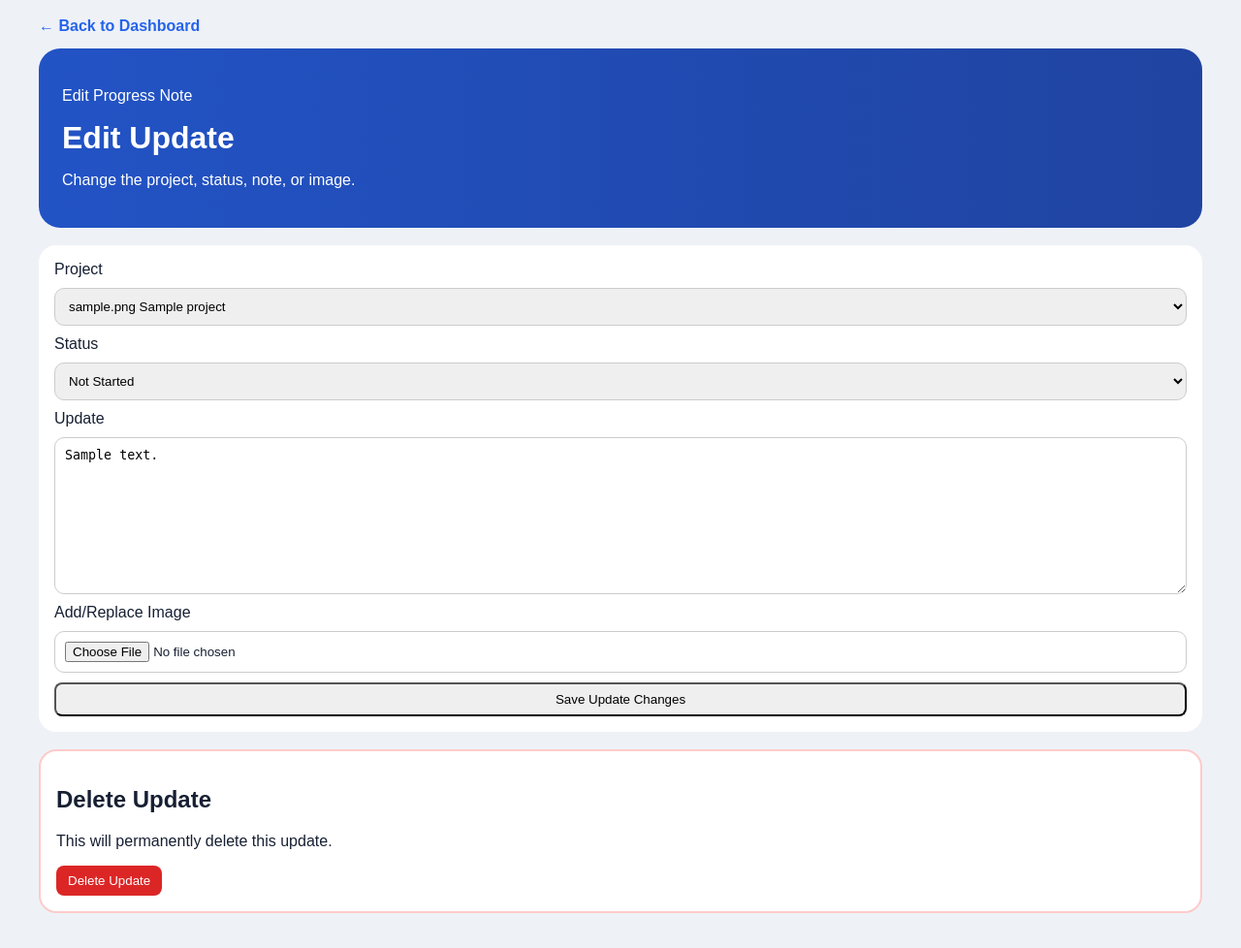
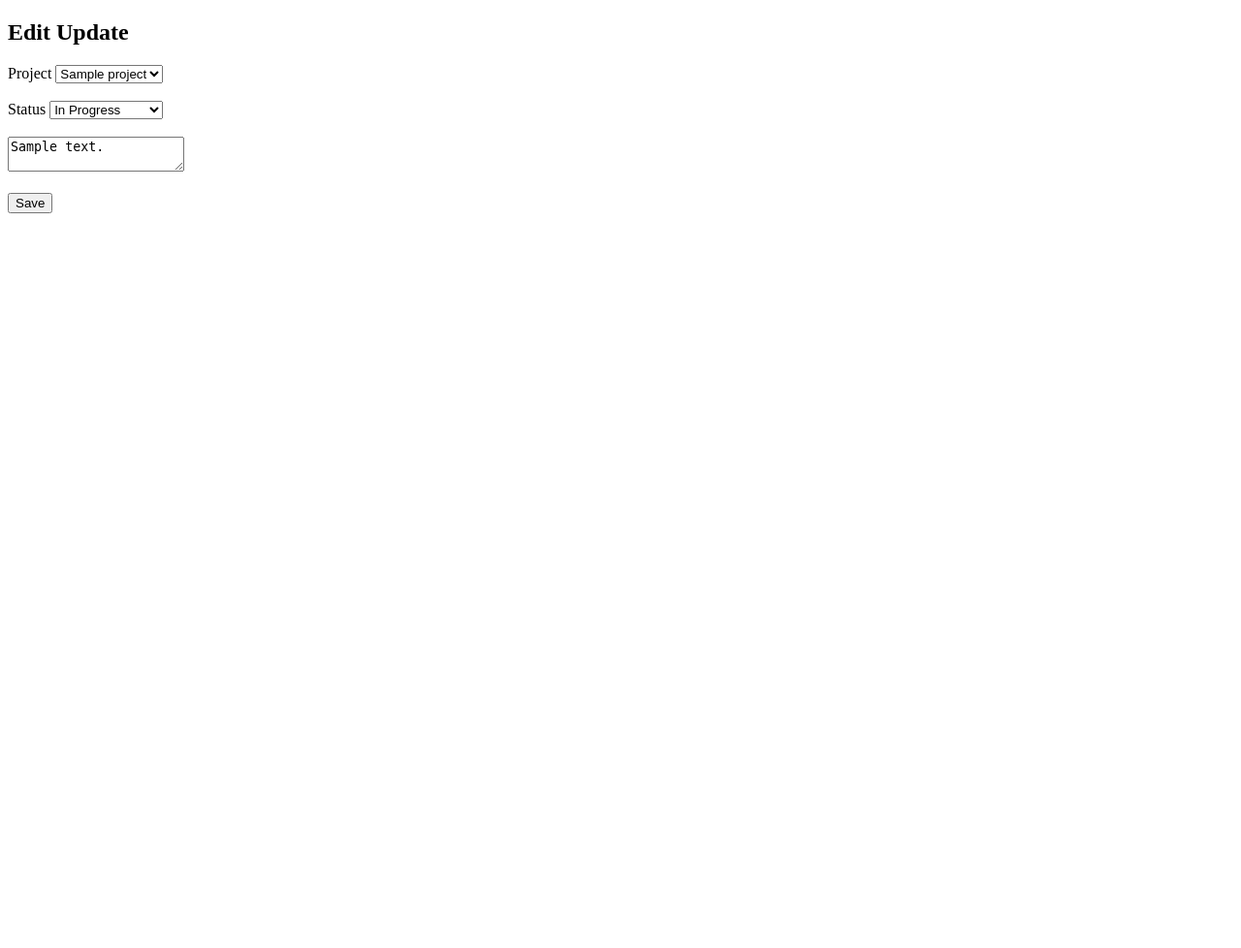
Before and after one commit to williamtpatrick52-creator/partner-progress-app, a Flask app: template templates/edit_update.html in a window 1280 px wide. Shown: the whole page at 97% size. After the commit the page ends 220 px from the top, so only its background shows below. Run offline with Flask 3, Linux system fonts and the light colour scheme; the template is opened without the code that fills it: values that come from a table or form of the project are taken from there, others are empty; tables that the repository leaves empty hold one stand-in row (values such as "Sample post").

Commit message:
update dashboard task controls

```diff
--- a/app.py
+++ b/app.py
@@ -18,6 +18,8 @@ SUPABASE_BUCKET = "uploads"
 
 supabase = create_client(SUPABASE_URL, SUPABASE_SERVICE_KEY)
 
+
+# ================= MODELS =================
 
 class Project(db.Model):
     __tablename__ = "projects"
@@ -57,6 +59,8 @@ class Task(db.Model):
     created_at = db.Column(db.String(100))
 
 
+# ================= HELPERS =================
+
 def login_required():
     return "username" in session
 
@@ -74,32 +78,27 @@ def get_file_type(filename):
 
 
 def upload_file_to_supabase(file):
-    original_name = file.filename.replace(" ", "_")
-    storage_name = f"{datetime.now().strftime('%Y%m%d%H%M%S%f')}_{original_name}"
+    name = file.filename.replace(" ", "_")
+    storage_name = f"{datetime.now().strftime('%Y%m%d%H%M%S%f')}_{name}"
 
     file_bytes = file.read()
 
     supabase.storage.from_(SUPABASE_BUCKET).upload(
         storage_name,
         file_bytes,
-        {
-            "content-type": file.content_type
-        }
+        {"content-type": file.content_type}
     )
 
-    public_url = supabase.storage.from_(SUPABASE_BUCKET).get_public_url(storage_name)
+    return supabase.storage.from_(SUPABASE_BUCKET).get_public_url(storage_name)
 
-    return public_url
 
+# ================= ROUTES =================
 
 @app.route("/", methods=["GET", "POST"])
 def login():
     if request.method == "POST":
-        username = request.form["username"]
-
-        if username:
-            session["username"] = username
-            return redirect("/dashboard")
+        session["username"] = request.form["username"]
+        return redirect("/dashboard")
 
     return render_template("login.html")
 
@@ -120,7 +119,6 @@ def dashboard():
     projects = Project.query.all()
 
     updates_query = Update.query
-
     if project_id:
         updates_query = updates_query.filter_by(project_id=project_id)
 
@@ -128,18 +126,18 @@ def dashboard():
 
     latest_updates = []
 
-    for update in updates:
-        project = Project.query.get(update.project_id)
-        files = UpdateFile.query.filter_by(update_id=update.id).all()
+    for u in updates:
+        project = Project.query.get(u.project_id)
+        files = UpdateFile.query.filter_by(update_id=u.id).all()
 
         latest_updates.append({
-            "id": update.id,
+            "id": u.id,
             "project_name": project.name if project else "Unknown",
             "project_icon": project.icon if project else "📁",
-            "status": update.status,
-            "author": update.author,
-            "note": update.note,
-            "created_at": update.created_at,
+            "status": u.status,
+            "author": u.author,
+            "note": u.note,
+            "created_at": u.created_at,
             "files": files
         })
 
@@ -152,26 +150,6 @@ def dashboard():
         latest_updates=latest_updates,
         tasks=tasks
     )
-
-
-@app.route("/add-project", methods=["GET", "POST"])
-def add_project():
-    if not login_required():
-        return redirect("/")
-
-    if request.method == "POST":
-        project = Project(
-            name=request.form["name"],
-            description=request.form.get("description"),
-            icon=request.form.get("icon", "📁")
-        )
-
-        db.session.add(project)
-        db.session.commit()
-
-        return redirect("/dashboard")
-
-    return render_template("add_project.html")
 
 
 @app.route("/add-update", methods=["GET", "POST"])
@@ -195,18 +173,16 @@ def add_update():
 
         files = request.files.getlist("files")
 
-        for file in files:
-            if file and file.filename:
-                file_url = upload_file_to_supabase(file)
-                file_type = get_file_type(file.filename)
+        for f in files:
+            if f and f.filename:
+                url = upload_file_to_supabase(f)
+                file_type = get_file_type(f.filename)
 
-                new_file = UpdateFile(
+                db.session.add(UpdateFile(
                     update_id=update.id,
-                    file_url=file_url,
+                    file_url=url,
                     file_type=file_type
-                )
-
-                db.session.add(new_file)
+                ))
 
         db.session.commit()
 
@@ -215,11 +191,42 @@ def add_update():
     return render_template("add_update.html", projects=projects)
 
 
-@app.route("/add-task", methods=["POST"])
-def add_task():
+# ================= EDIT UPDATE =================
+
+@app.route("/edit-update/<int:id>", methods=["GET", "POST"])
+def edit_update(id):
     if not login_required():
         return redirect("/")
 
+    update = Update.query.get_or_404(id)
+    projects = Project.query.all()
+
+    if request.method == "POST":
+        update.project_id = request.form["project_id"]
+        update.status = request.form["status"]
+        update.note = request.form["note"]
+
+        db.session.commit()
+
+        return redirect("/dashboard")
+
+    return render_template("edit_update.html", update=update, projects=projects)
+
+
+# ================= DELETE =================
+
+@app.route("/delete-update/<int:id>")
+def delete_update(id):
+    UpdateFile.query.filter_by(update_id=id).delete()
+    Update.query.filter_by(id=id).delete()
+    db.session.commit()
+    return redirect("/dashboard")
+
+
+# ================= TASKS =================
+
+@app.route("/add-task", methods=["POST"])
+def add_task():
     task = Task(
         text=request.form["text"],
         status=request.form["status"],
@@ -232,21 +239,22 @@ def add_task():
     return redirect("/dashboard")
 
 
-@app.route("/delete-task/<int:id>")
-def delete_task(id):
-    if not login_required():
-        return redirect("/")
-
-    Task.query.filter_by(id=id).delete()
+@app.route("/update-task/<int:id>/<status>")
+def update_task(id, status):
+    task = Task.query.get_or_404(id)
+    task.status = status
     db.session.commit()
-
     return redirect("/dashboard")
 
 
-@app.route("/init-db")
-def init_db():
-    return "Init DB is disabled in production."
+@app.route("/delete-task/<int:id>")
+def delete_task(id):
+    Task.query.filter_by(id=id).delete()
+    db.session.commit()
+    return redirect("/dashboard")
 
+
+# ================= RUN =================
 
 if __name__ == "__main__":
     app.run(debug=True)
--- a/templates/edit_update.html
+++ b/templates/edit_update.html
@@ -2,61 +2,39 @@
 <html>
 <head>
     <title>Edit Update</title>
-    <link rel="stylesheet" href="/static/style.css">
 </head>
 <body>
-<div class="app-shell">
 
-    <a class="back-link" href="/dashboard">← Back to Dashboard</a>
+<h2>Edit Update</h2>
 
-    <header class="hero small-hero">
-        <div>
-            <p class="eyebrow">Edit Progress Note</p>
-            <h1>Edit Update</h1>
-            <p class="subtitle">Change the project, status, note, or image.</p>
-        </div>
-    </header>
-
-    <form class="form-card" method="POST" enctype="multipart/form-data">
+<form method="POST">
     <label>Project</label>
-        <select name="project_id" required>
-            {% for project in projects %}
-                <option value="{{ project.id }}" {% if project.id == update.project_id %}selected{% endif %}>
-                    {{ project.icon }} {{ project.name }}
+    <select name="project_id">
+        {% for p in projects %}
+            <option value="{{ p.id }}" {% if p.id == update.project_id %}selected{% endif %}>
+                {{ p.name }}
             </option>
         {% endfor %}
     </select>
 
+    <br><br>
+
     <label>Status</label>
-        <select name="status" required>
-            <option {% if update.status == "Not Started" %}selected{% endif %}>Not Started</option>
+    <select name="status">
         <option {% if update.status == "In Progress" %}selected{% endif %}>In Progress</option>
-            <option {% if update.status == "Blocked" %}selected{% endif %}>Blocked</option>
+        <option {% if update.status == "Needs Attention" %}selected{% endif %}>Needs Attention</option>
+        <option {% if update.status == "Pending" %}selected{% endif %}>Pending</option>
         <option {% if update.status == "Done" %}selected{% endif %}>Done</option>
     </select>
 
-        <label>Update</label>
-        <textarea name="note" required>{{ update.note }}</textarea>
+    <br><br>
 
-        {% if update.image %}
-            <p class="current-image-label">Current image:</p>
-            <img class="update-image" src="/static/uploads/{{ update.image }}" alt="Update image">
-        {% endif %}
+    <textarea name="note">{{ update.note }}</textarea>
 
-        <label>Add/Replace Image</label>
-        <input type="file" name="image" accept="image/*">
+    <br><br>
 
-        <button type="submit">Save Update Changes</button>
+    <button type="submit">Save</button>
 </form>
 
-    <form class="danger-card" method="POST" action="/delete-update/{{ update.id }}">
-        <h2>Delete Update</h2>
-        <p>This will permanently delete this update.</p>
-        <button class="danger-button" type="submit" onclick="return confirm('Are you sure you want to delete this update?');">
-            Delete Update
-        </button>
-    </form>
-
-</div>
 </body>
 </html>
```
Also changed, not shown: templates/dashboard.html (+23 -9 lines). Lines whose indentation alone changed are shown as unchanged.
